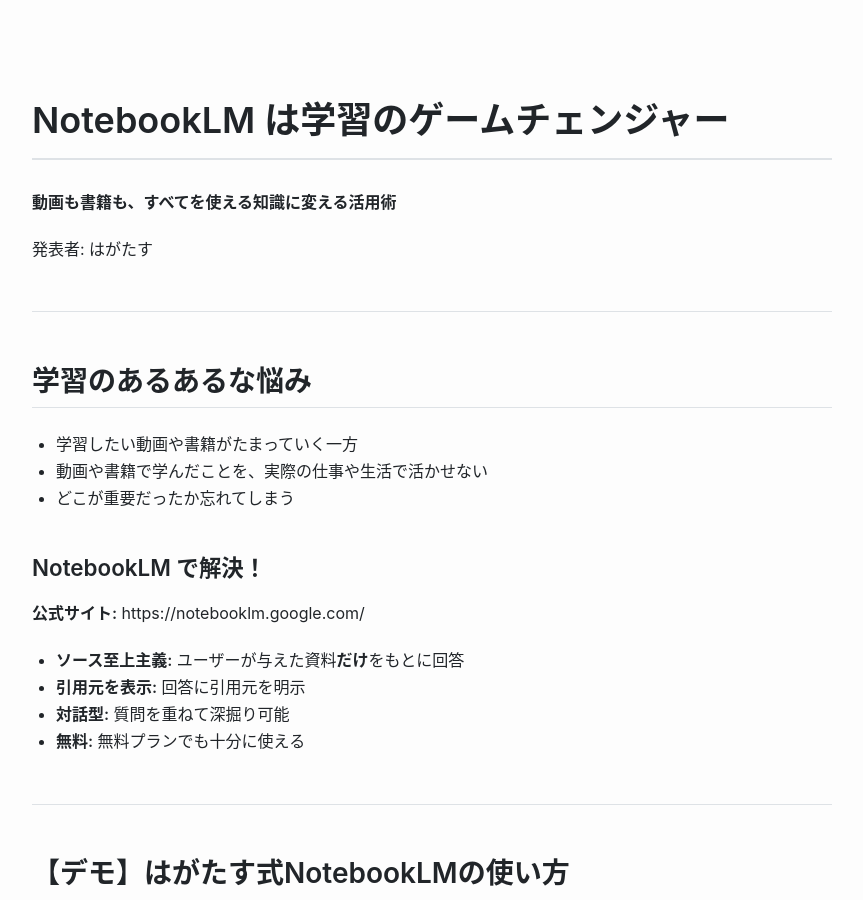
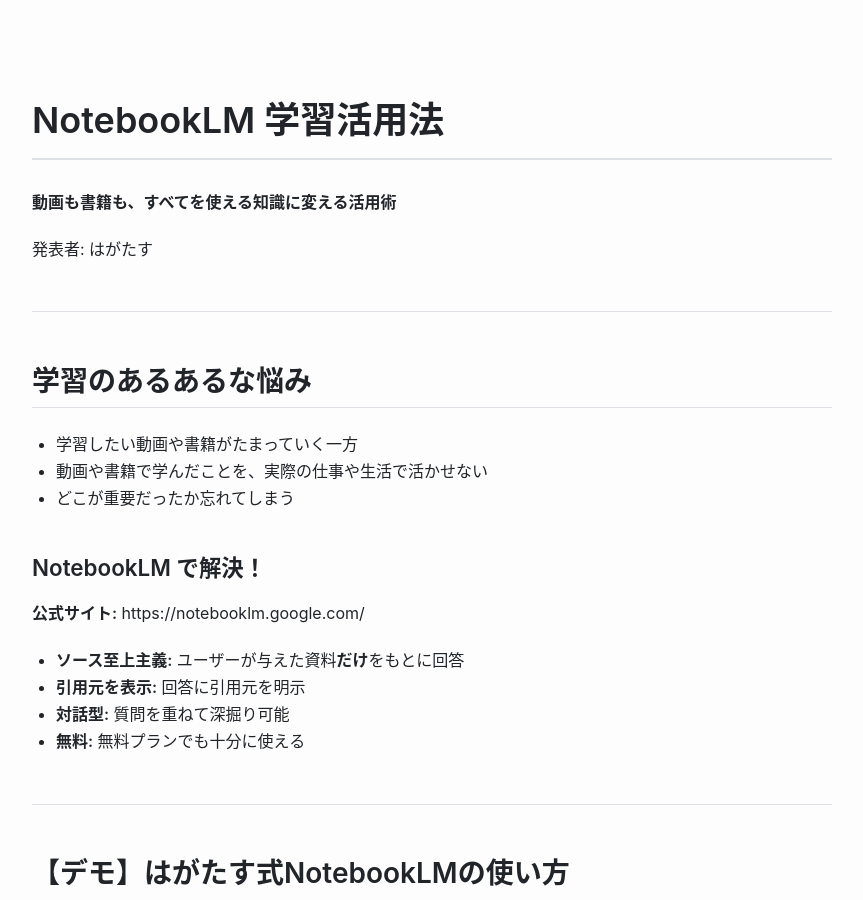
Before and after one commit to rockyhg/lt-kindle-notebooklm, a Jekyll site: the page built from index.md, in a window 1280 px wide and 900 px high. Shown: the whole window, without its empty margins (208-1071 px from the left). Built offline with Jekyll 4.4.1, drawn with Linux system fonts in a browser that asks for light colours; our own code applies the rules of GitHub Pages for plain Markdown files.

Commit message:
タイトルを変更

```diff
--- a/index.md
+++ b/index.md
@@ -2,7 +2,7 @@
 layout: default
 ---
 
-# NotebookLM は学習のゲームチェンジャー
+# NotebookLM 学習活用法
 
 **動画も書籍も、すべてを使える知識に変える活用術**
 
```
